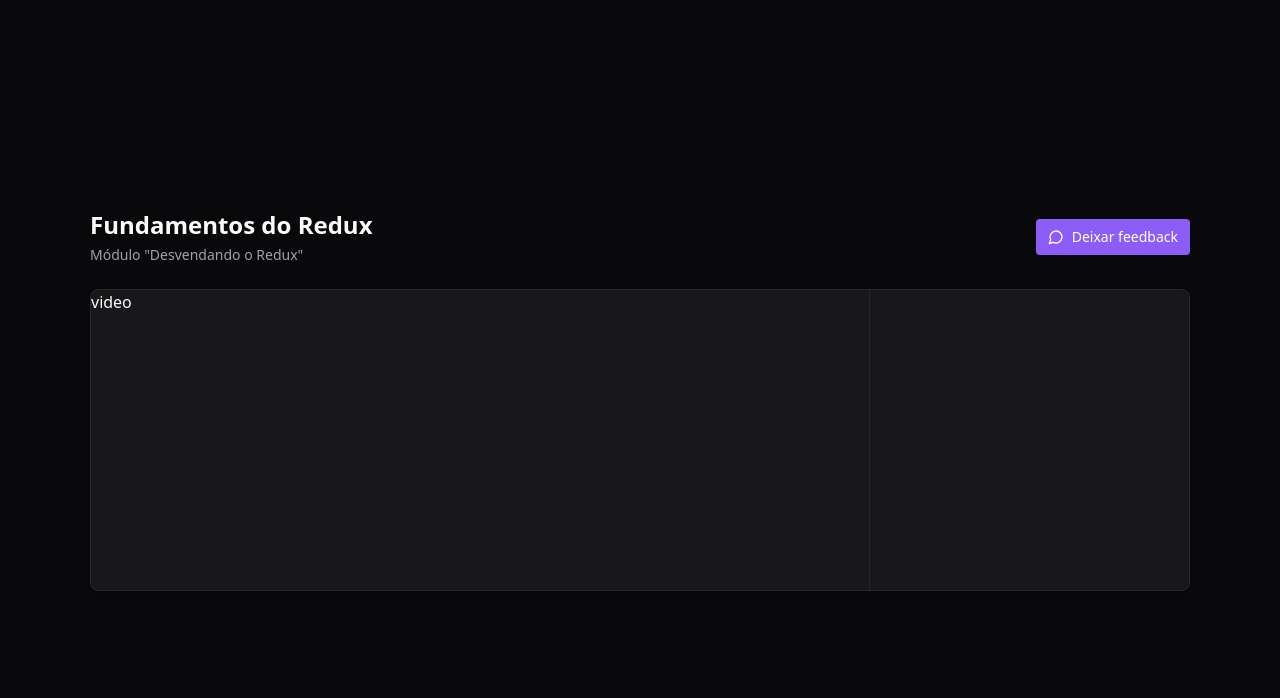
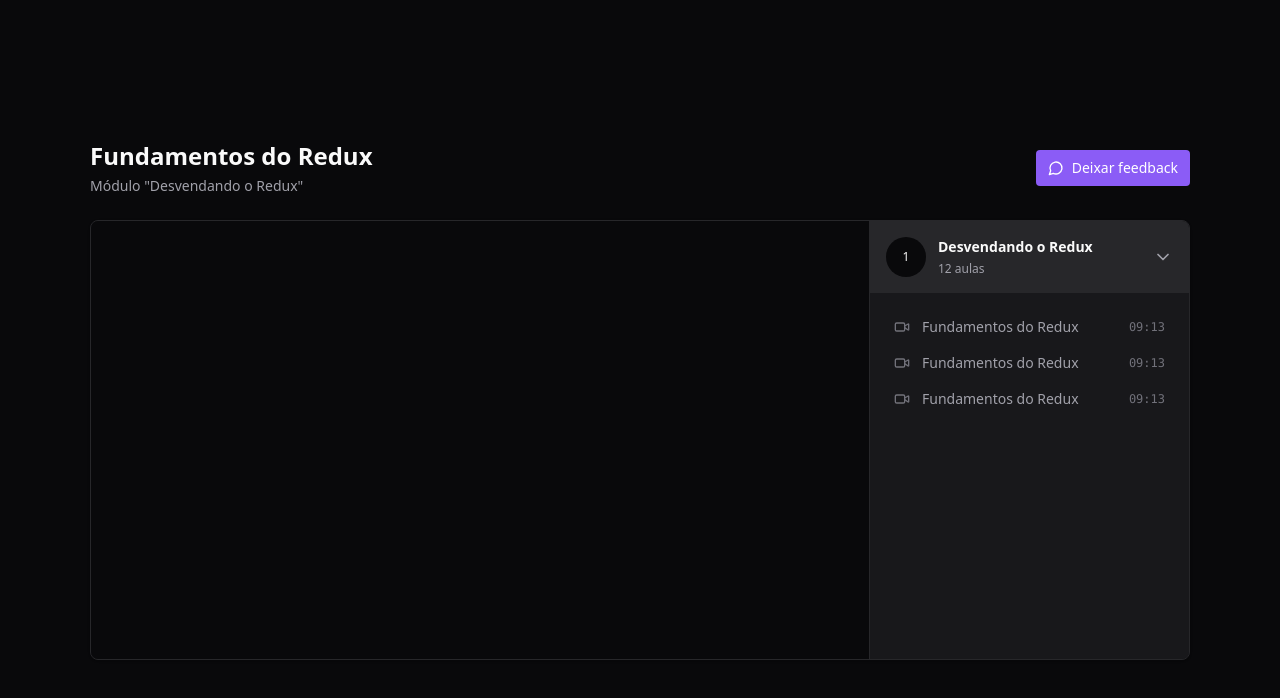
Before and after one commit to Futila/react-redux-zustand, a React (Vite) app: page / in a window 1280 px wide. Shown: the top 698 px of the page. Built offline with nearby package versions, Linux system fonts and the light colour scheme.

Commit message:
feat: UI of modules and player

```diff
--- a/package.json
+++ b/package.json
@@ -14,6 +14,7 @@
     "lucide-react": "^0.428.0",
     "react": "^18.3.1",
     "react-dom": "^18.3.1",
+    "react-player": "^2.16.0",
     "react-redux": "^9.1.2"
   },
   "devDependencies": {
--- a/src/pages/Player.tsx
+++ b/src/pages/Player.tsx
@@ -1,4 +1,5 @@
-import { MessageCircle } from "lucide-react";
+import { ChevronDown, MessageCircle, Video } from "lucide-react";
+import ReactPlayer from "react-player";
 
 export function Player() {
   return (
@@ -19,13 +20,54 @@
 
         <main className="relative flex overflow-hidden rounded-lg border border-zinc-800 bg-zinc-900 shadow">
           <div className="flex-1">
-            video
+
+            <div className="w-full bg-zinc-950 aspect-video">
+              <ReactPlayer
+                width="100%"
+                height="100%"
+                controls
+                url="https://www.youtube.com/watch?v=Jai8w6K_GnY"
+              />
+            </div>
           </div>
-          <aside className="w-80 border-l border-zinc-800 bg-zinc-900 h-[300px]">
+          <aside className="w-80 border-l border-zinc-800 bg-zinc-900">
+            <div>
+              <button className="flex w-full items-center gap-3 bg-zinc-800 p-4">
+                <div className="flex h-10 w-10 rounded-full items-center justify-center bg-zinc-950 text-xs">
+                  1
+                </div>
 
+                <div className="flex flex-col gap-1 text-left">
+                  <strong className="text-sm">Desvendando o Redux</strong>
+                  <span className="text-xs text-zinc-400">12 aulas</span>
+                </div>
+
+                <ChevronDown className="w-5 h-5 ml-auto text-zinc-400" />
+              </button>
+
+              <nav className="relative flex flex-col gap-4 p-6">
+                <button className="flex items-center gap-3 text-sm text-zinc-400">
+                  <Video className="w-4 h-4 text-zinc-500" />
+                  <span>Fundamentos do Redux</span>
+                  <span className="ml-auto font-mono text-xs text-zinc-500">09:13</span>
+                </button>
+
+                <button className="flex items-center gap-3 text-sm text-zinc-400">
+                  <Video className="w-4 h-4 text-zinc-500" />
+                  <span>Fundamentos do Redux</span>
+                  <span className="ml-auto font-mono text-xs text-zinc-500">09:13</span>
+                </button>
+
+                <button className="flex items-center gap-3 text-sm text-zinc-400">
+                  <Video className="w-4 h-4 text-zinc-500" />
+                  <span>Fundamentos do Redux</span>
+                  <span className="ml-auto font-mono text-xs text-zinc-500">09:13</span>
+                </button>
+              </nav>
+            </div>
           </aside>
         </main>
       </div>
-    </div>
-  );
+      </div>
+  )
 }
```
Also changed, not shown: 1 other file (tests, documents, lock files or other folders).
